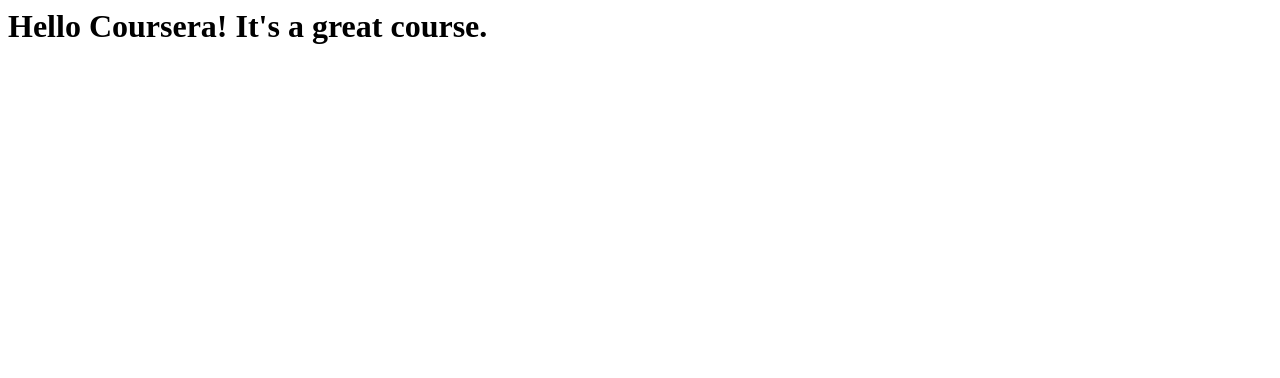
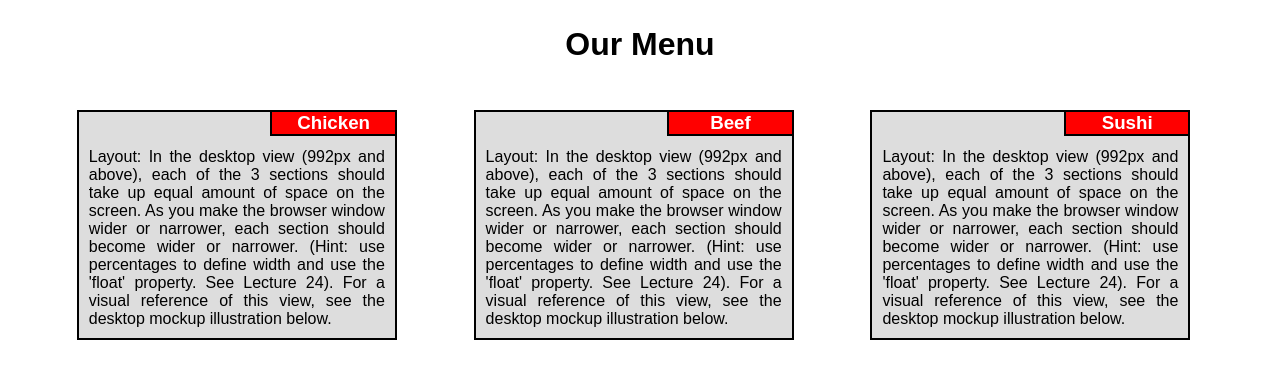
Before and after one commit to Archit985/Archit-Gupta, a plain HTML site: page site/index.html in a window 1280 px wide. Drawn offline with Linux system fonts and the light colour scheme.

Commit message:
module2 solution

```diff
--- a/site/index.html
+++ b/site/index.html
@@ -1,10 +1,92 @@
 <!DOCTYPE HTML PUBLIC "-//W3C//DTD HTML 4.0 Transitional//EN">
 <HTML>
 <HEAD>
-<TITLE> New Document </TITLE>
+<TITLE>  </TITLE>
+<meta charset="utf-8">
+<meta name="viewport" content="width=device-width, initial-scale=1">
+<!--<link rel="stylesheet" href="navbar.css">-->
+
+<style>
+* { box-sizing: border-box;}
+
+body {
+  font-family: Arial, Helvetica, sans-serif;
+  margin: 0;
+  padding: 0;
+}
+h1 {
+  text-align: center;
+  padding: 2%;
+}
+.box {
+  float: left;
+  height: auto;
+  border: 2px solid black;
+  padding: 0 10px 10px 10px;
+  background-color: #ddd;
+  position: relative;
+}
+.title {
+  text-align: center;
+  position: absolute;
+  top: -2px;
+  right: -2px;
+  border: 2px solid black;
+  width: 40%;
+  margin: 0 0 5% 0;
+  background-color: red;
+  color: white;
+}
+.txt {
+  clear: right;
+  text-align: justify;
+}
+
+@media (min-width:992px) {
+  .box {
+    width: 25%;
+	margin-left: 6%;}
+}
+
+@media (min-width:768px) and (max-width:991px) {
+  .chick {
+    width: 45%;
+	margin: 3%;
+  }
+  .beef {
+    width: 45%;
+	margin: 3% 3% 3% 0;
+  }
+  .sushi {
+    width: 93%;
+	margin: 2% 2% 0 3%;
+  }
+}
+
+@media (max-width:767px) {
+  .box {
+    width: 80%;
+	margin: 3% 10%;}
+}
+</style>
 </HEAD>
 
 <BODY>
-<h1>Hello Coursera! It's a great course.</h1>
+<h1>Our Menu</h1>
+
+<div class="box chick">
+  <h3 class="title">Chicken</h3>
+  <div class="txt"><br><br>Layout: In the desktop view (992px and above), each of the 3 sections should take up equal amount of space on the screen. As you make the browser window wider or narrower, each section should become wider or narrower. (Hint: use percentages to define width and use the 'float' property. See Lecture 24). For a visual reference of this view, see the desktop mockup illustration below.</div>
+</div>
+
+<div class="box beef">
+  <h3 class="title">Beef</h3>
+  <div class="txt"><br><br>Layout: In the desktop view (992px and above), each of the 3 sections should take up equal amount of space on the screen. As you make the browser window wider or narrower, each section should become wider or narrower. (Hint: use percentages to define width and use the 'float' property. See Lecture 24). For a visual reference of this view, see the desktop mockup illustration below.</div>
+</div>
+
+<div class="box sushi">
+  <h3 class="title">Sushi</h3>
+  <div class="txt"><br><br>Layout: In the desktop view (992px and above), each of the 3 sections should take up equal amount of space on the screen. As you make the browser window wider or narrower, each section should become wider or narrower. (Hint: use percentages to define width and use the 'float' property. See Lecture 24). For a visual reference of this view, see the desktop mockup illustration below.</div>
+</div>
 </BODY>
 </HTML>
```
